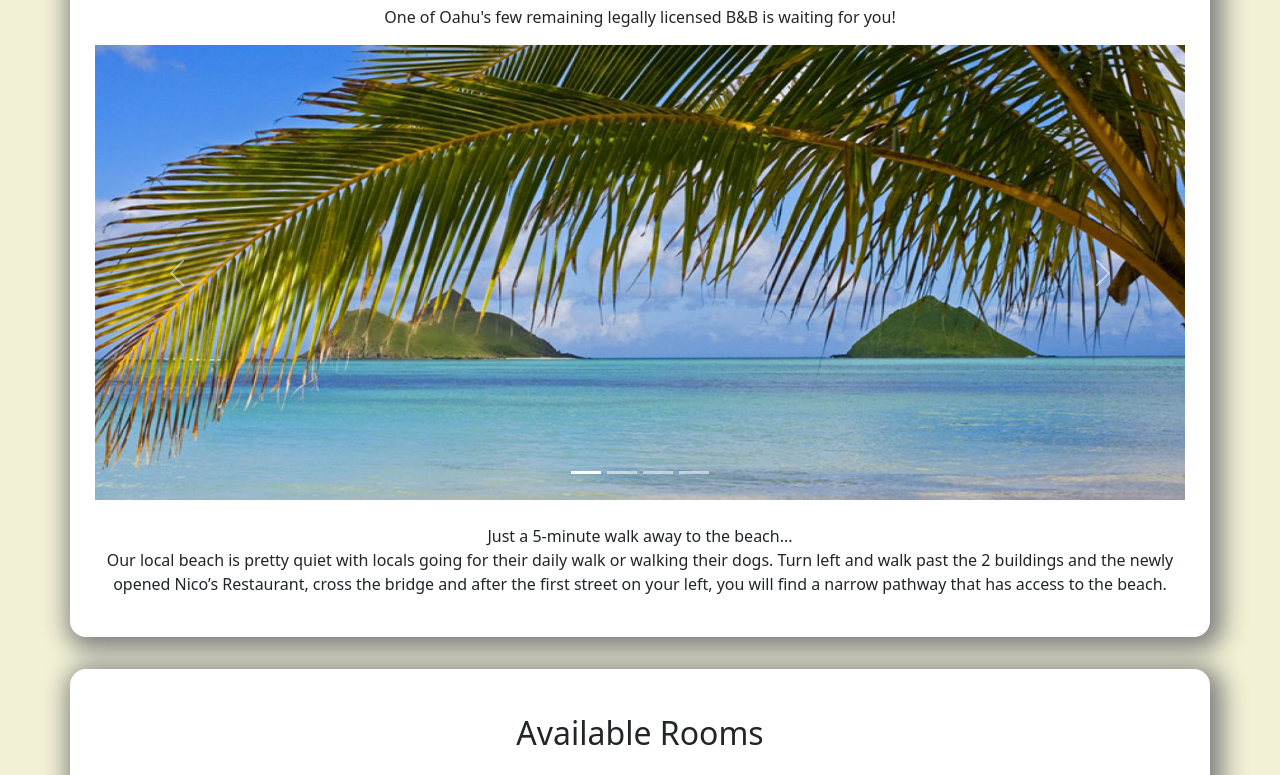
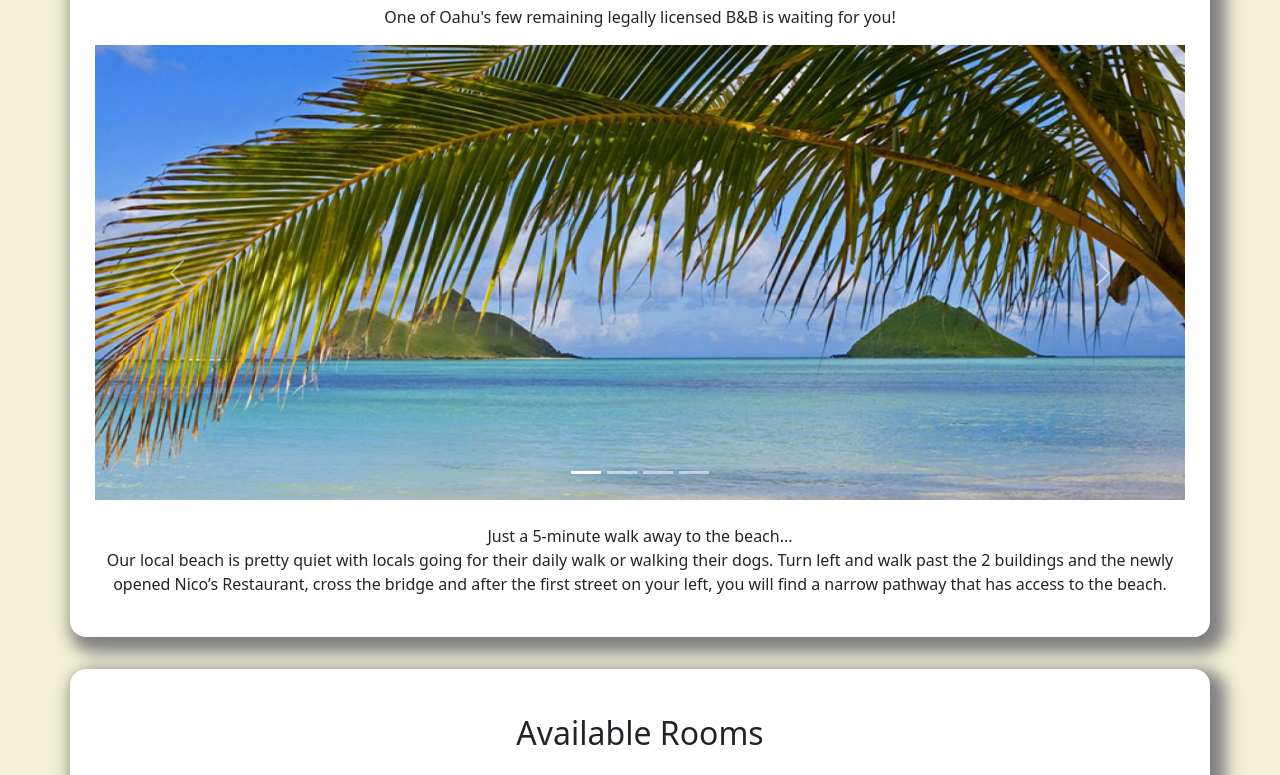
Before and after one commit to emilycheesecake/bootstrap, a plain HTML site: page index.html in a window 1280 px wide. Shown: the part 229-1004 px from the top of the page. Drawn offline with nearby package versions, Linux system fonts and the light colour scheme.

Commit message:
tweaked box shadows

```diff
--- a/style.css
+++ b/style.css
@@ -24,7 +24,7 @@ blockquote {
 .content {
   padding: 25px;
   background-color: var(--light);
-  box-shadow: 5px 5px 25px 8px grey;
+  box-shadow: 8px 8px 16px 8px grey;
   margin-top: 32px;
   text-align: center;
   border-radius: 16px;
```
